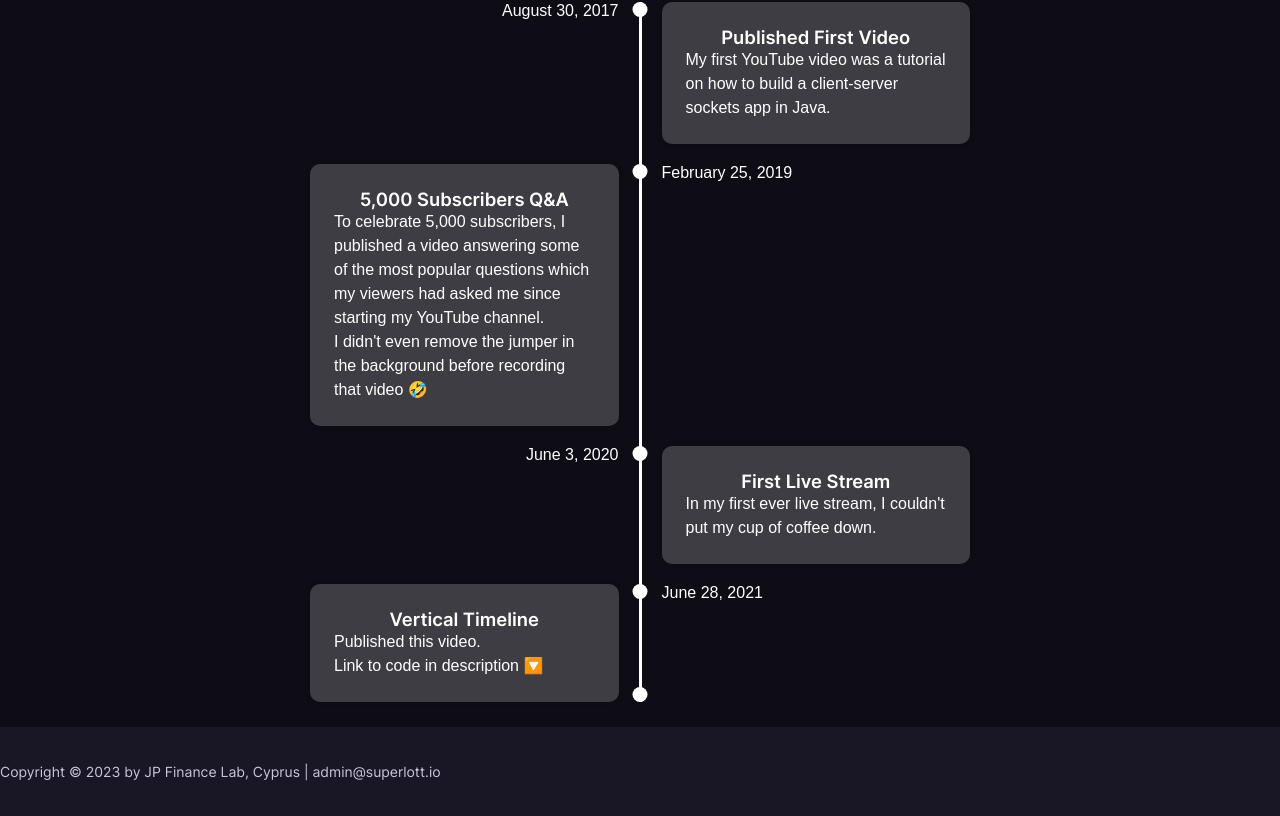
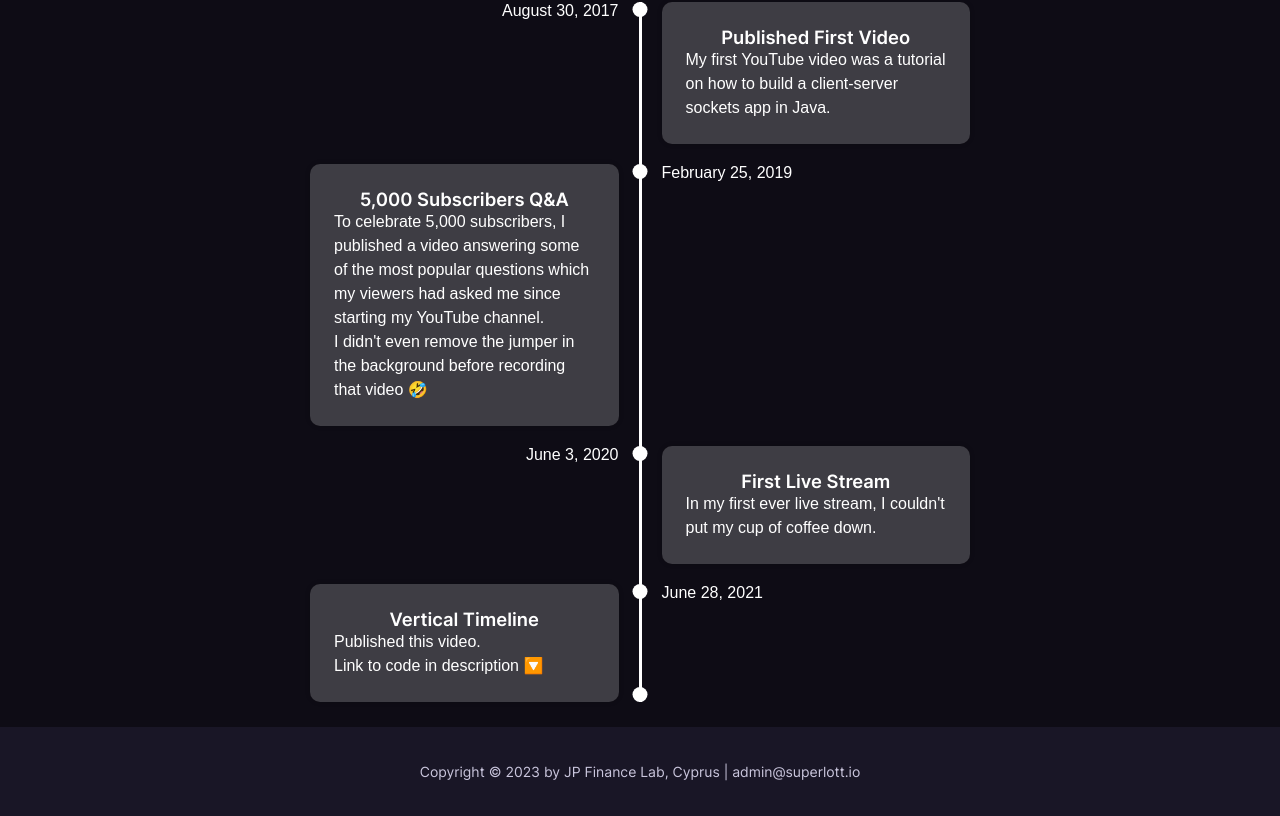
Before and after one commit to nguyendev2018/superlott-react, a React (Create React App) app: page / in a window 1280 px wide. Shown: the part 4212-5028 px from the top of the page. Built offline with nearby package versions, Linux system fonts and the light colour scheme.

Commit message:
ten commit

```diff
--- a/src/components/Footer/style.css
+++ b/src/components/Footer/style.css
@@ -7,5 +7,5 @@
     font-size: 14px;
     font-family: interRegular;
     color: #CAC6DD;
-    text-aliSSSSSgn: center;
+    text-align: center;
 }
```
